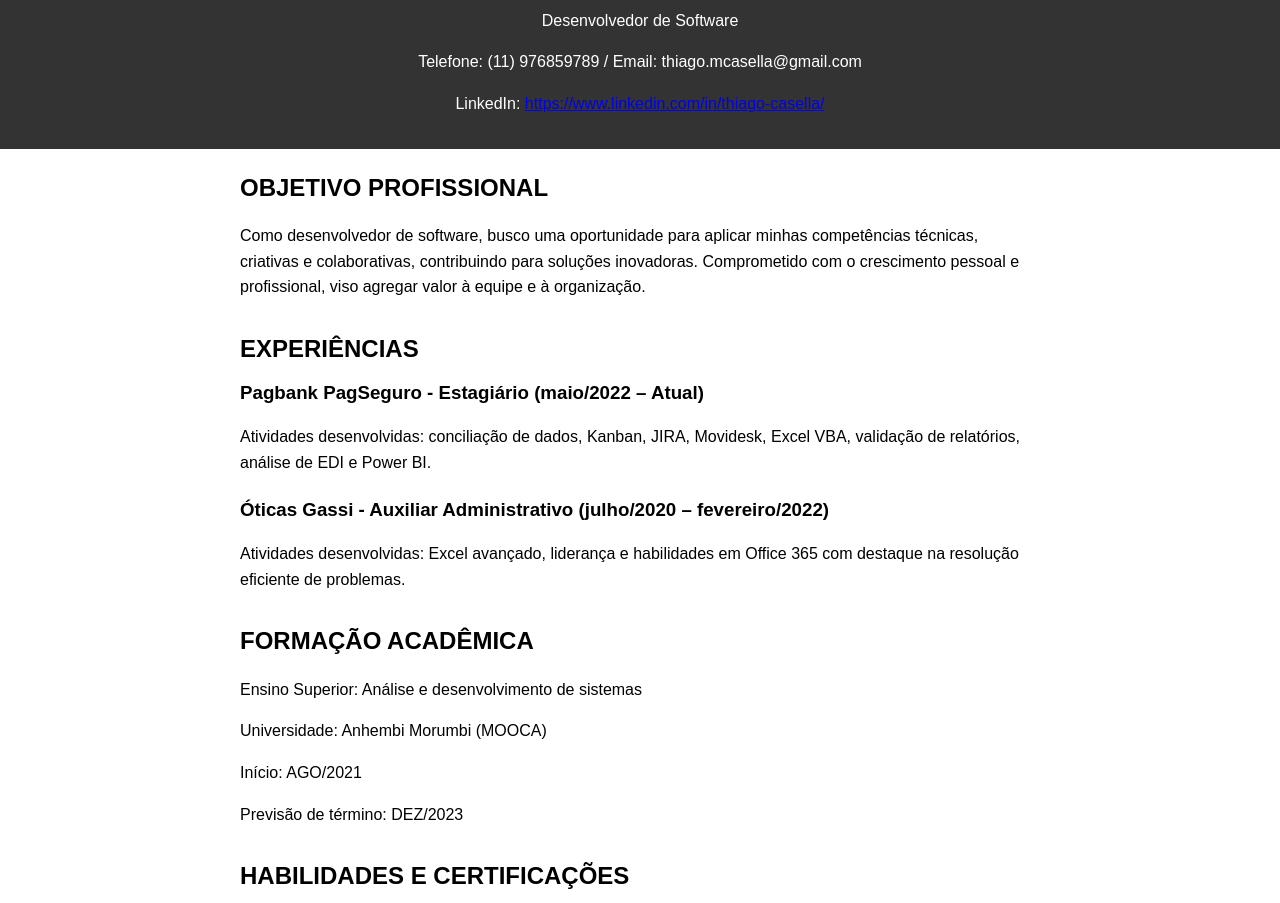
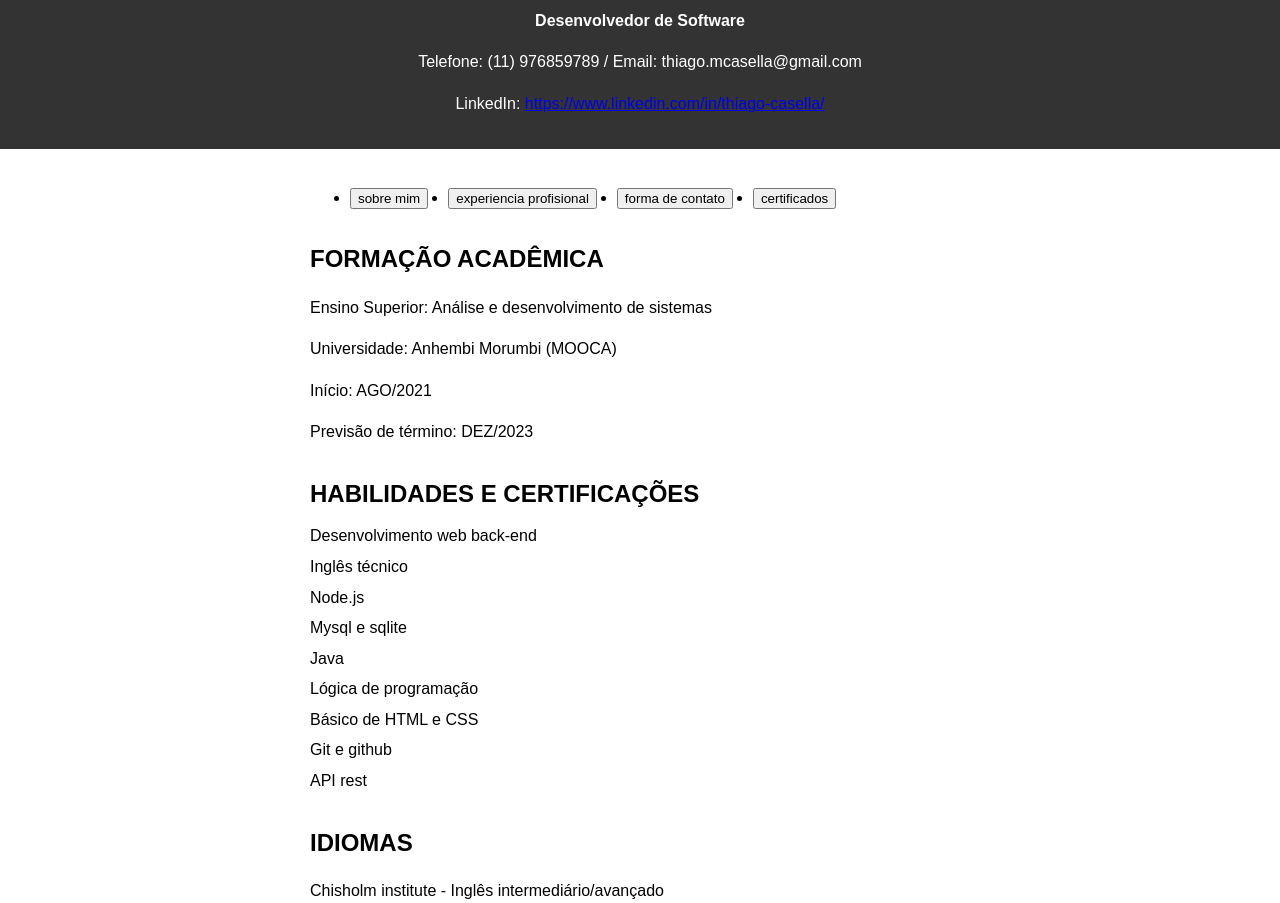
Before and after one commit to Thicasella/Portifolio_pessoal, a plain HTML site: page index.html in a window 1280 px wide. Shown: the part 363-1266 px from the top of the page. Drawn offline with Linux system fonts and the light colour scheme.

Commit message:
adionado nova pagina

```diff
--- a/index.html
+++ b/index.html
@@ -47,7 +47,7 @@
 </head>
 <body>
     <header>
-        <h1>Thiago Moura Casella</h1>
+
         <img class="img" src="https://media.licdn.com/dms/image/D4D03AQF0tgxWfigKPQ/profile-displayphoto-shrink_400_400/0/1690471430582?e=1696464000&v=beta&t=cRbT8y3piXpZmBjdT28zAYjkt-Xt4oWSwEPZQAGk6tU" alt="imagem do LinkedIn">
         <style>
             .img{
@@ -56,23 +56,30 @@
                 height: 250px;
             }
         </style>
-        <p>Desenvolvedor de Software</p>
+        <h1>Thiago Moura Casella</h1>
+        <p><strong>Desenvolvedor de Software</strong></p>
         <p>Telefone: (11) 976859789 / Email: thiago.mcasella@gmail.com</p>
         <p>LinkedIn: <a href="https://www.linkedin.com/in/thiago-casella/" target="_blank">https://www.linkedin.com/in/thiago-casella/</a></p>
     </header>
     <div class="container">
-        <h2>OBJETIVO PROFISSIONAL</h2>
-        <p>Como desenvolvedor de software, busco uma oportunidade para aplicar minhas competências técnicas, criativas e colaborativas, contribuindo para soluções inovadoras. Comprometido com o crescimento pessoal e profissional, viso agregar valor à equipe e à organização.</p>
+        <ul class="lista">
+            <li><a href=""><button>sobre mim</button></a></li>
+            <li><a href="Exp_Prof.html"><button>experiencia profisional</button></a></li>
+            <li><a href=""><button>forma de contato</button></a></li>
+            <li><button>certificados</button></li>
+        </ul>
+        <style>
+           .lista li {
+                margin-right: 20px;
+            }
+            .lista{
+                display: flex;
+            }
+            .container{
+                margin-right: 150px;
+            }
+        </style>
 
-        <h2 class="section-heading">EXPERIÊNCIAS</h2>
-        <div class="experience-item">
-            <h3>Pagbank PagSeguro - Estagiário (maio/2022 – Atual)</h3>
-            <p>Atividades desenvolvidas: conciliação de dados, Kanban, JIRA, Movidesk, Excel VBA, validação de relatórios, análise de EDI e Power BI.</p>
-        </div>
-        <div class="experience-item">
-            <h3>Óticas Gassi - Auxiliar Administrativo (julho/2020 – fevereiro/2022)</h3>
-            <p>Atividades desenvolvidas: Excel avançado, liderança e habilidades em Office 365 com destaque na resolução eficiente de problemas.</p>
-        </div>
 
         <h2 class="section-heading">FORMAÇÃO ACADÊMICA</h2>
         <div class="education-item">
```
Also changed, not shown: Exp_Prof.html (added, +20 -0 lines).
